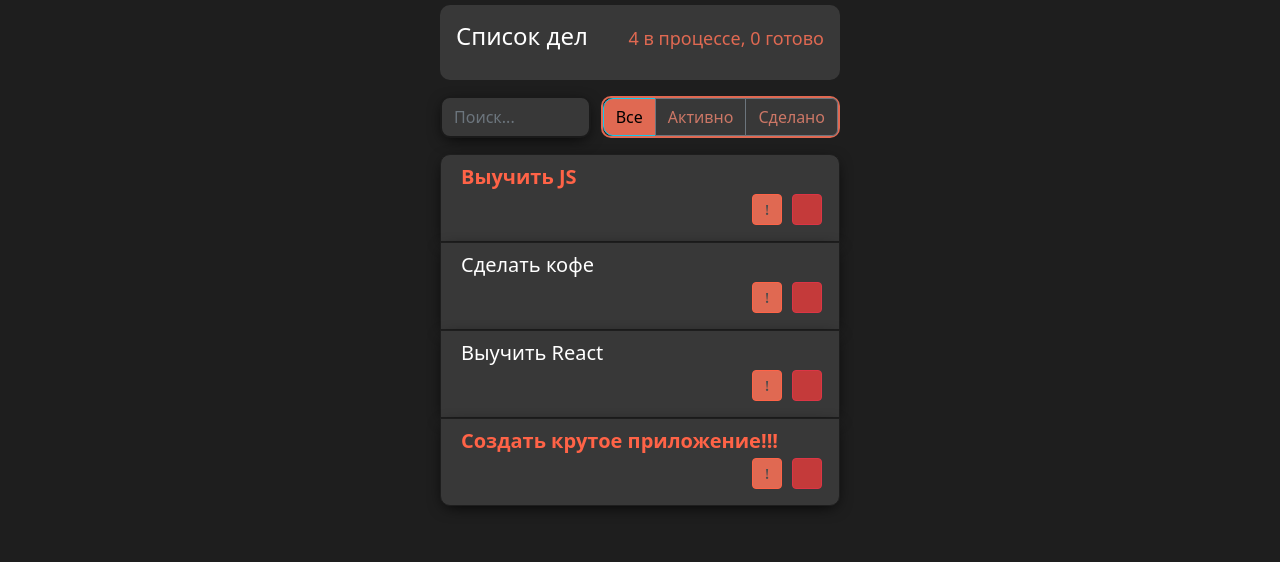
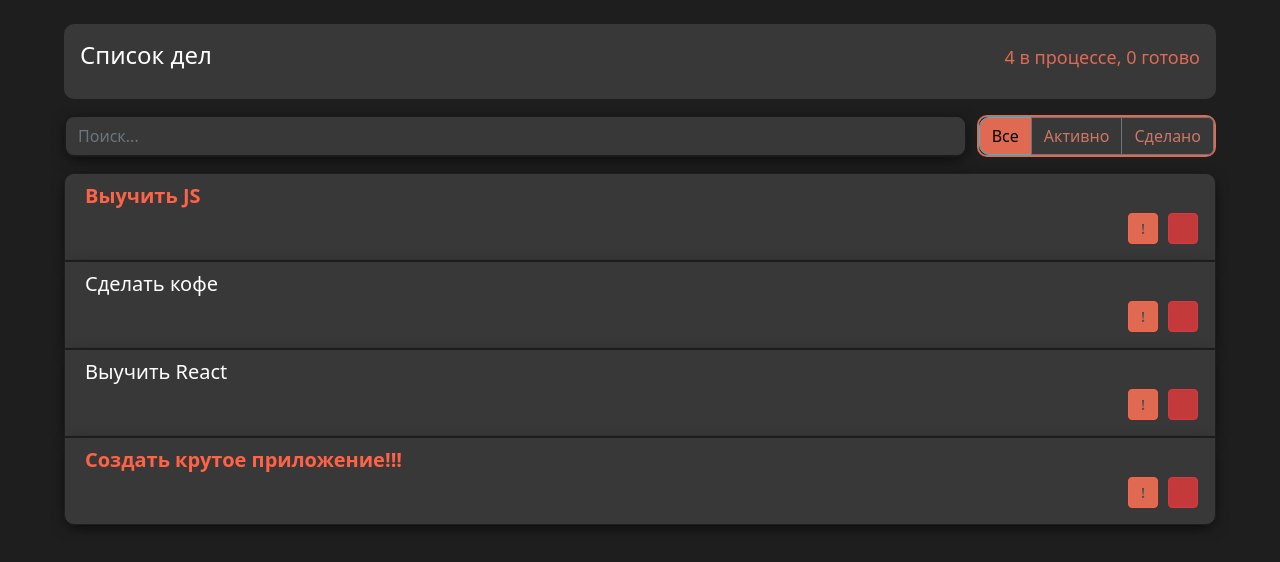
Before and after one commit to art0tod/ReactStudy_ToDo, a React (Create React App) app: page / in a window 1280 px wide. Shown: the top 562 px of the page. Built offline with nearby package versions, Linux system fonts and the light colour scheme.

Commit message:
createRoot

```diff
--- a/src/components/App/App.css
+++ b/src/components/App/App.css
@@ -1,7 +1,7 @@
 .todo-app {
-  margin: 5px auto 0 auto;
-  max-width: 400px;
-
+  margin: 1.5rem auto;
+  max-width: 90vw;
+  transition: 1s;
 }
 .todo-panel {
   margin: 1rem 0;
--- a/src/components/App/App.js
+++ b/src/components/App/App.js
@@ -12,7 +12,7 @@ const App = () => {
     const todoData = [
         { label: 'Выучить JS', important: true, id: 'ef' },
         { label: 'Сделать кофе', important: false, id: 'cj' },
-        { label: 'Выучить React', important: false, id: 'cj' },
+        { label: 'Выучить React', important: false, id: 'pj' },
         { label: 'Создать крутое приложение!!!', important: true, id: 'zr' }
     ];
 
--- a/src/components/TodoListItem/TodoListItem.js
+++ b/src/components/TodoListItem/TodoListItem.js
@@ -1,7 +1,19 @@
-import React from "react";
+import React, { Component } from "react";
 import './TodoListItem.css';
 
-const TodoListItem = ({label, important = false}) => {
+export default class TodoListItem extends Component {
+
+    constructor() {
+        super();
+        this.onLabelClick = () => {
+            console.log(`${this.props.label} is done!`);
+
+        }
+    }
+
+    render() {
+
+        const { label, important = false } = this.props;
 
         const style = {
             color: important ? 'tomato' : 'white',
@@ -11,7 +23,8 @@ const TodoListItem = ({label, important = false}) => {
         return (
             <span className={'TodoListItem'}>
                 <span className={'TodoItemLabel'}
-                  style={style}>
+                      style={style}
+                      onClick={ this.onLabelClick } >
                     {label}
                 </span>
                 <span className={'TodoListButtons'}>
@@ -28,5 +41,4 @@ const TodoListItem = ({label, important = false}) => {
             </span>
         );
     };
-
-export default TodoListItem;
+}
--- a/src/index.js
+++ b/src/index.js
@@ -1,7 +1,7 @@
 import React from "react";
-import ReactDOM from 'react-dom';
+import { createRoot } from 'react-dom/client';
 
 import App from "./components/App";
 
-ReactDOM.render(<App />,
-    document.getElementById('root'));
+const root = createRoot(document.getElementById('root'));
+root.render(<App />);
```
Also changed, not shown: src/components/ItemStatusFilter/ItemStatusFilter.js (+6 -4 lines). Lines whose indentation alone changed are shown as unchanged.
